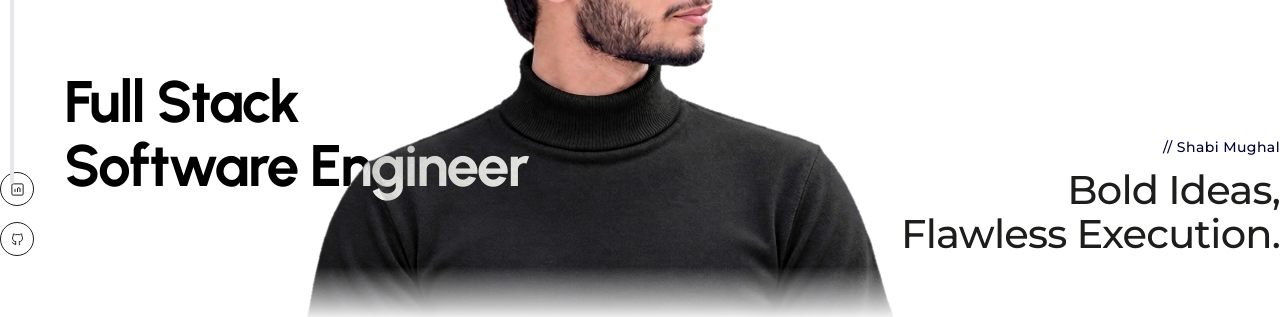
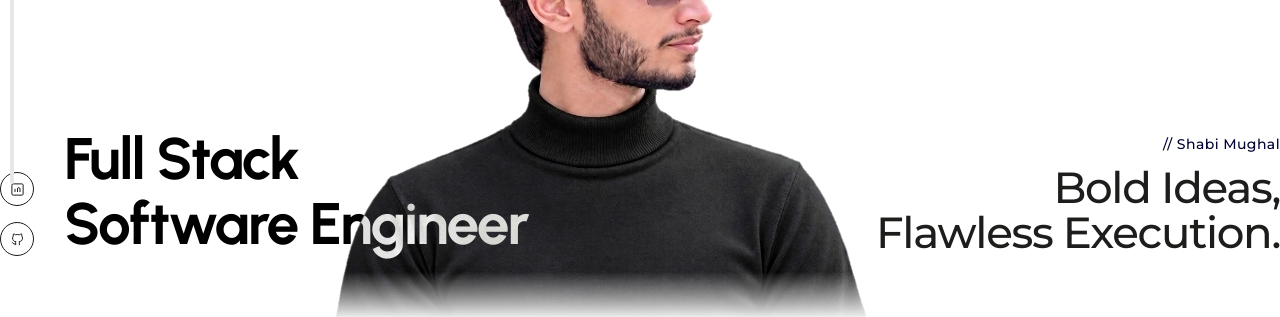
Before and after one commit to shabicreations033/shabimughal.dev, a React (Vite) app in the folder client/: page / in a window 1280 px wide. Shown: the part 384-701 px from the top of the page. Built offline with nearby package versions, Linux system fonts and the light colour scheme; no server answers; the HTML template or start-up script is replaced by a standard one.

Commit message:
CSS Updated

```diff
--- a/client/src/index.css
+++ b/client/src/index.css
@@ -84,7 +84,7 @@
   --font-display: var(--display-family);
   --font-body: "Montserrat", "Helvetica Neue", Arial, sans-serif;
 
-  --container: 1440px; /* global content cap: on wider screens the site stays a centred 1440px column */
+  --container: 1680px; /* global content cap: on wider screens the site stays a centred 1440px column */
   --gutter: clamp(1.25rem, 5vw, 4rem);
   /* Minimum comfortable touch target (WCAG 2.5.5 / Apple HIG) */
   --tap: 2.75rem;
@@ -557,8 +557,11 @@ html.theme-switching *:not(.theme-toggle):not(.theme-toggle *)::after {
   overflow: hidden;
 }
 .hero-stage {
+  /* Title (left) and tagline (right) share one size and one bottom line */
+  --hero-fs: clamp(2.125rem, 3.4vw, 4.25rem);
+  --hero-base: 7.5rem;
   position: relative;
-  min-height: 78vh;
+  min-height: clamp(34rem, 78vh, 60rem);
   display: grid;
   grid-template-columns: 1fr;
   isolation: isolate;
@@ -610,20 +613,19 @@ html.theme-switching *:not(.theme-toggle):not(.theme-toggle *)::after {
 .hero-name {
   grid-column: 1;
   grid-row: 1;
-  align-self: center;
-  transform: translateY(70px);
+  align-self: end;
+  margin-bottom: var(--hero-base);
   font-family: var(--font-display);
-  font-size: clamp(2.125rem, 6.2vw, 5.75rem);
+  font-size: var(--hero-fs);
   font-weight: var(--fw-display);
   letter-spacing: -0.025em;
-  line-height: 1.02;
+  line-height: 1.05;
   white-space: nowrap;
   z-index: 3;
   display: flex;
   flex-direction: column;
   align-items: flex-start;
   overflow: visible;
-  margin: 0;
   color: var(--bg);
   mix-blend-mode: difference;
 }
@@ -661,7 +663,7 @@ html.theme-switching *:not(.theme-toggle):not(.theme-toggle *)::after {
   grid-row: 1;
   justify-self: center;
   align-self: end;
-  width: min(52vw, 40.625rem);
+  width: min(46vw, 46rem);
   margin-right: 6%;
   transform: translateY(-55px);
   aspect-ratio: 6 / 5;
@@ -765,7 +767,7 @@ html.theme-switching *:not(.theme-toggle):not(.theme-toggle *)::after {
 .hero-role {
   position: absolute;
   right: 0;
-  bottom: 7.5rem;
+  bottom: var(--hero-base);
   text-align: right;
   z-index: 3;
   margin: 0;
@@ -787,10 +789,10 @@ html.theme-switching *:not(.theme-toggle):not(.theme-toggle *)::after {
   font-weight: 500;
 }
 .hero-role p:last-child {
-  font-size: clamp(1.5rem, 3.6vw, 2.5rem);
+  font-size: var(--hero-fs);
   font-weight: 500;
-  letter-spacing: -0.02em;
-  line-height: 1.1;
+  letter-spacing: -0.03em;
+  line-height: 1.05;
   margin: 0;
 }
 
@@ -1886,6 +1888,12 @@ section {
   .hero-stage {
     display: block;
   }
+  .hero-name {
+    margin-bottom: 0;
+  }
+  .hero-role p:last-child {
+    font-size: calc(var(--hero-fs) * 0.75);
+  }
   .hero-portrait {
     width: 70vw;
     margin: 1.5rem auto 0;
```
